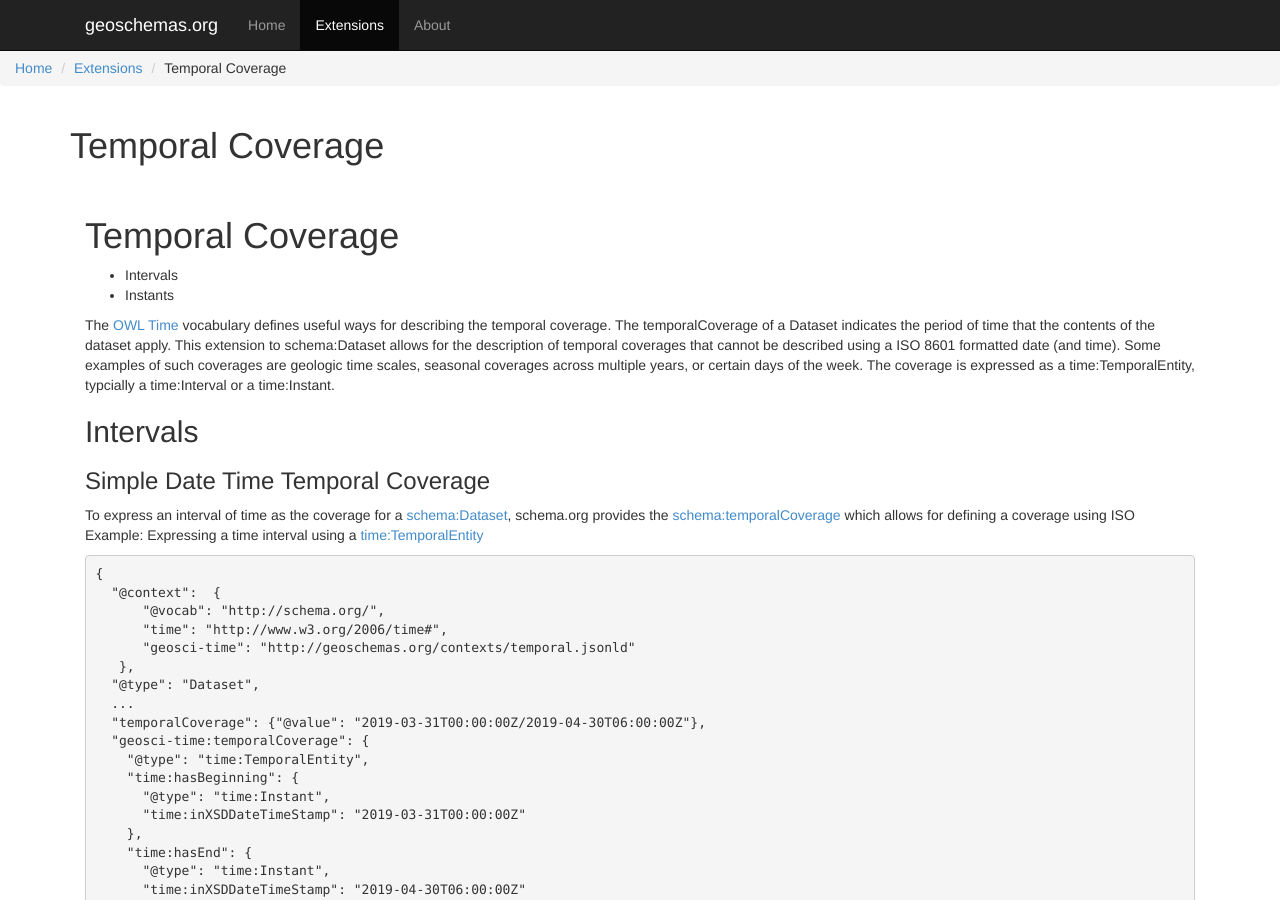
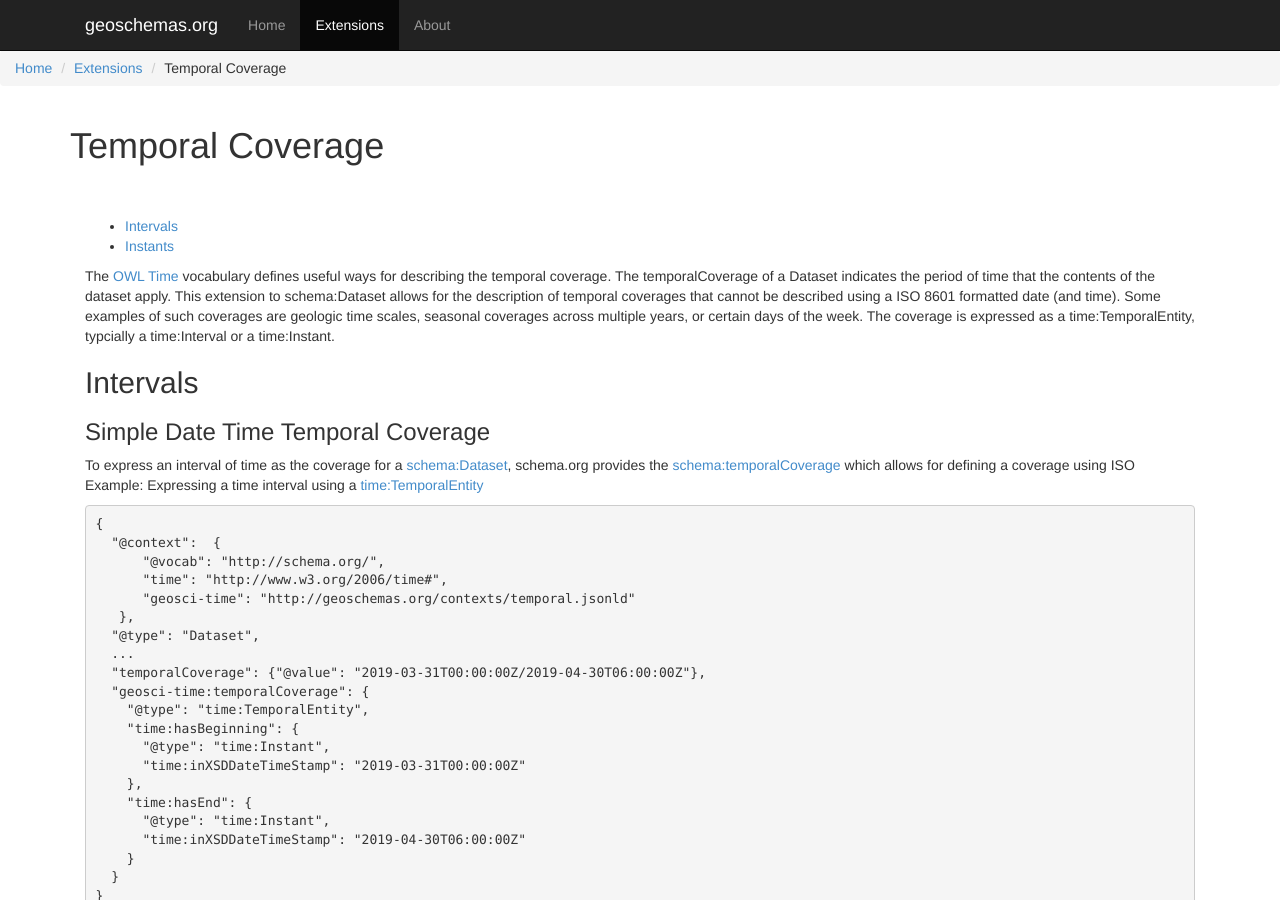
Before and after one commit to geoschemas-org/geoschemas-org.github.io, a Jekyll site: the page built from extensions/temporal.md, in a window 1280 px wide and 900 px high. Built offline with Jekyll 4.4.1, drawn with Linux system fonts in a browser that asks for light colours; our own code applies the rules of GitHub Pages for plain Markdown files.

Commit message:
Update temporal.md

````diff
--- a/extensions/temporal.md
+++ b/extensions/temporal.md
@@ -9,13 +9,12 @@ nav:
   - title: Temporal Coverage
 ---
 
-# Temporal Coverage
-
-* Intervals
-* Instants
+* [Intervals](#intervals)
+* [Instants](#instants)
 
 The [OWL Time](https://www.w3.org/TR/owl-time/) vocabulary defines useful ways for describing the temporal coverage. The temporalCoverage of a Dataset indicates the period of time that the contents of the dataset apply. This extension to schema:Dataset allows for the description of temporal coverages that cannot be described using a ISO 8601 formatted date (and time). Some examples of such coverages are geologic time scales, seasonal coverages across multiple years, or certain days of the week. The coverage is expressed as a time:TemporalEntity, typcially a time:Interval or a time:Instant.
 
+<a id="intervals"></a>
 ## Intervals
 
 ### Simple Date Time Temporal Coverage ###
@@ -134,3 +133,6 @@ Then, we use the [time:intervalContains](https://www.w3.org/TR/owl-time/#time:in
   }
 }
 ```
+
+<a id="instants"></a>
+## Instants
````
